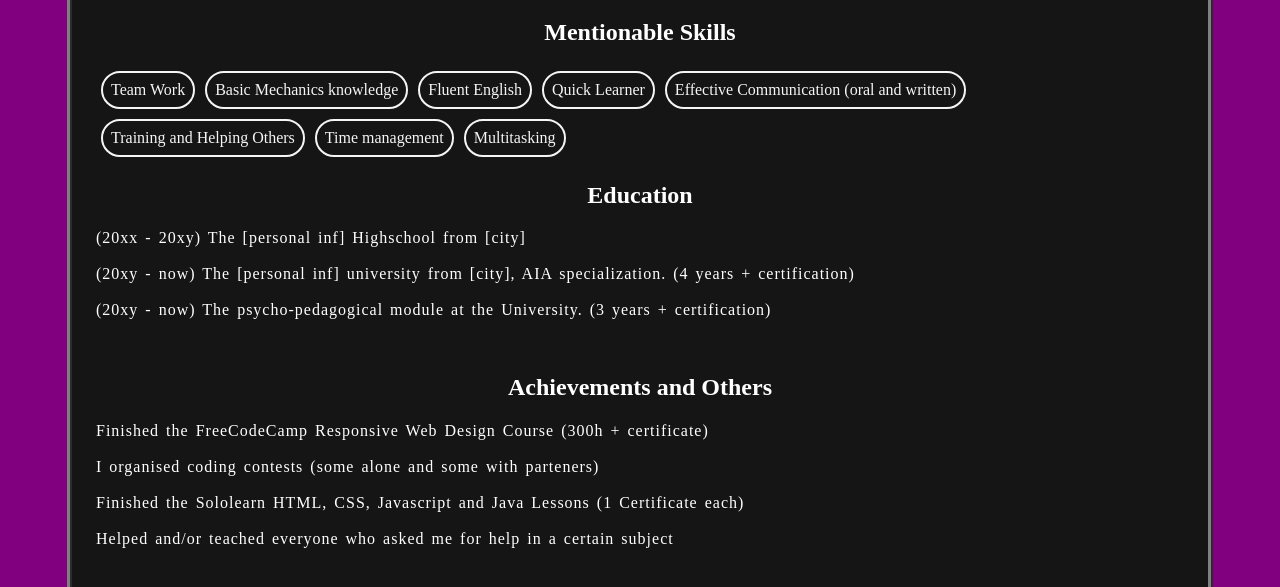
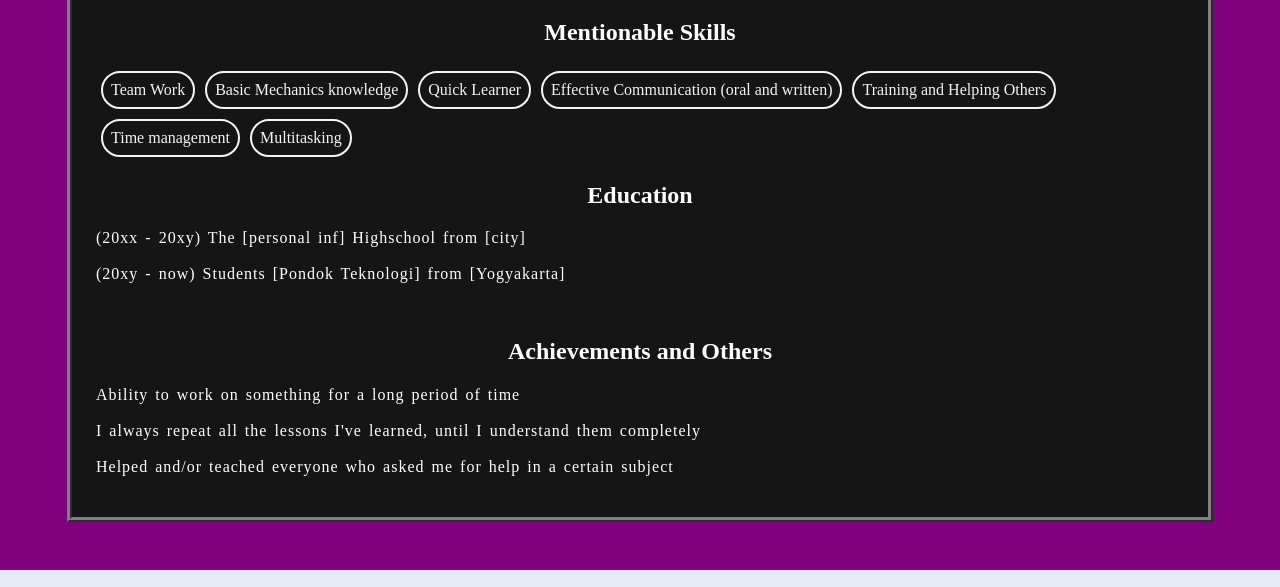
Before and after one commit to Inazuma26/Portofolio-Personal, a plain HTML site: page index.html in a window 1280 px wide. Shown: the part 1977-2564 px from the top of the page. Drawn offline with Linux system fonts and the light colour scheme.

Commit message:
Mengganti Text Education

```diff
--- a/index.html
+++ b/index.html
@@ -113,17 +113,15 @@ I am excited to continue my journey of growth and exploration, and I look forwar
   </table>
   <div id = "mentions">
     <h2>Mentionable Skills</h2>
-    <span>Team Work</span><span>Basic Mechanics knowledge</span><span>Fluent English</span><span>Quick Learner</span><span>Effective Communication (oral and written)</span><span>Training and Helping Others</span><span>Time management</span><span>Multitasking</span>
+    <span>Team Work</span><span>Basic Mechanics knowledge</span><span>Quick Learner</span><span>Effective Communication (oral and written)</span><span>Training and Helping Others</span><span>Time management</span><span>Multitasking</span>
     <h2>Education</h2>
     <p>(20xx - 20xy) The [personal inf] Highschool from [city]</p>
-    <p>(20xy - now)  The [personal inf] university from [city], AIA specialization. (4 years + certification)</p>
-    <p>(20xy - now) The psycho-pedagogical module at the University. (3 years + certification)</p>
+    <p>(20xy - now)  Students [Pondok Teknologi]  from [Yogyakarta]</p>
     </p>
     <br>
     <h2>Achievements and Others</h2>
-    <p>Finished the FreeCodeCamp Responsive Web Design Course (300h + certificate)</p>
-    <p>I organised coding contests (some alone and some with parteners)</p>
-    <p>Finished the Sololearn HTML, CSS, Javascript and Java Lessons (1 Certificate each)</p>
+    <p>Ability to work on something for a long period of time</p>
+    <p>I always repeat all the lessons I've learned, until I understand them completely</p>
     <p>Helped and/or teached everyone who asked me for help in a certain subject</p>
   </div>
 </div>
```
